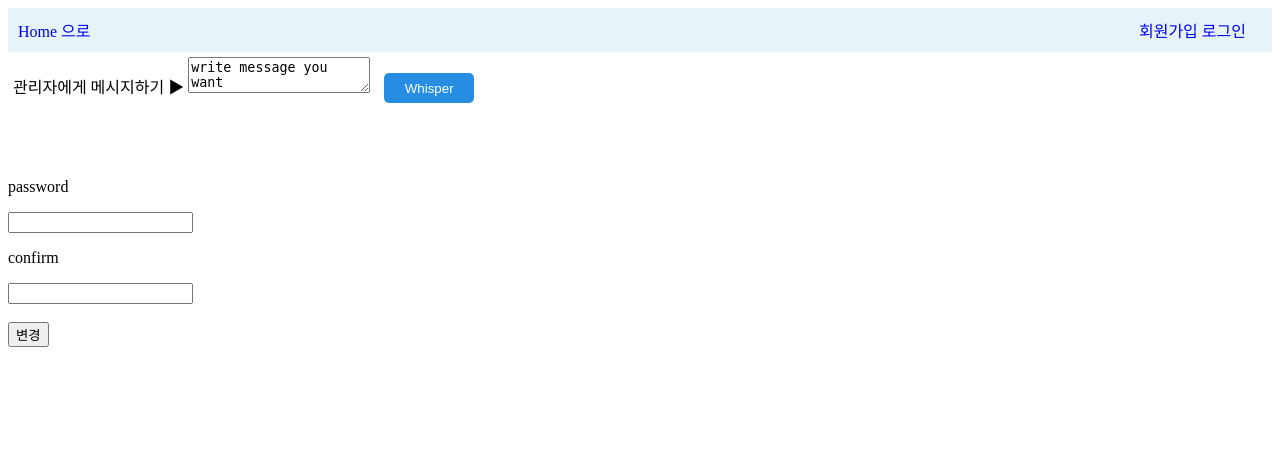
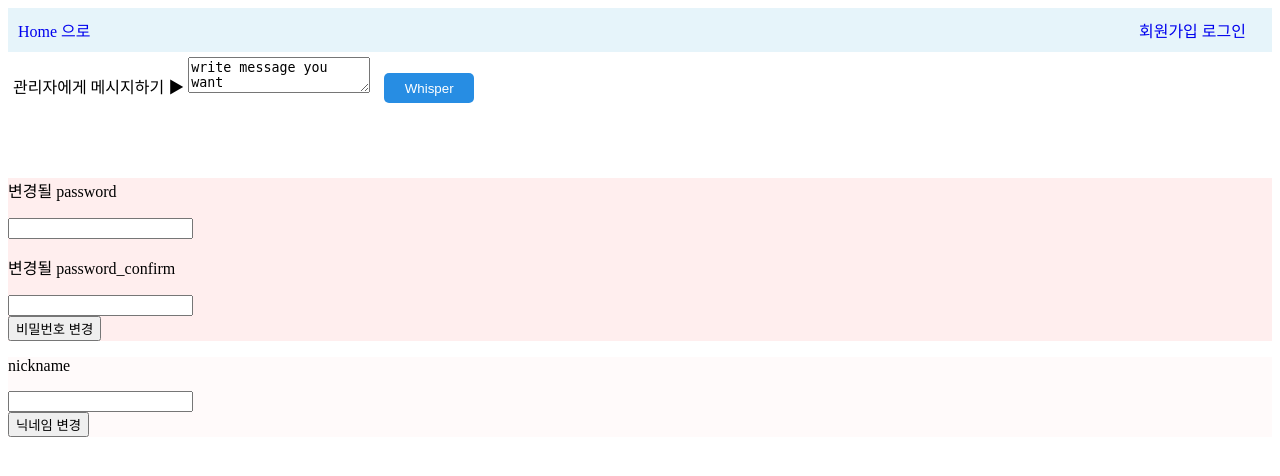
Before and after one commit to kitty-700/General_Web_Site, a Django app: page /sign/my_page/ in a window 1280 px wide. Shown: the top 476 px of the page. Run offline with Django 3.2, Linux system fonts and the light colour scheme; some libraries are stand-ins or nearby versions.

Commit message:
(feat) 회원가입 및 My 페이지에 닉네임 항목 추가

```diff
--- a/GPWS/app_sign/templates/app_sign/my_page.html
+++ b/GPWS/app_sign/templates/app_sign/my_page.html
@@ -5,24 +5,38 @@
 
 <br>
 <br>
-<form method="POST" action="{% url 'app_sign:my_page' %}">
-    {% csrf_token %}
 <br>
 {% if user.is_authenticated %}
-        Hello! {{ user.user_id }}
+    Hello! {{ user.username }}
 {% endif %}
-    <p>password</p>
+<div style="background-color: #ff000011;">
+    <form method="POST" action="{% url 'app_sign:my_page_change_password' %}">
+        {% csrf_token %}
+        <p>변경될 password</p>
         <input type="password" name="password">
         <br>
-    <p>confirm</p>
+        <p>변경될 password_confirm </p>
         <input type="password" name="password_confirm">
         <br>
+        <input type="submit" value="비밀번호 변경">
+    </form>
+    {% if error_password %}
+        {{ error_password }}
+    {% endif %}
+</div>
+
+<div style="background-color: #ff000005;">
+    <form method="POST" action="{% url 'app_sign:my_page_change_nickname' %}">
+        {% csrf_token %}
+        <p>nickname</p>
+        <input type="text" name="nickname">
         <br>
-    <input type="submit" value="변경">
+        <input type="submit" value="닉네임 변경">
     </form>
+    {% if error_nickname %}
+        {{ error_nickname }}
+    {% endif %}
+</div>
 
-{% if error %}
-    {{ error }}
-{% endif %}
 
 {% endblock %}
--- a/GPWS/app_sign/urls.py
+++ b/GPWS/app_sign/urls.py
@@ -9,4 +9,6 @@ urlpatterns = [
     path('login/',      Login.as_view(),  name='login'),
     path('logout/',     Logout.as_view(), name='logout'),
     path('my_page/',     MyPage.as_view(), name='my_page'),
+    path('my_page_change_password/',     MyPageChangePassword.as_view(), name='my_page_change_password'),
+    path('my_page_change_nickname/',     MyPageChangeNickname.as_view(), name='my_page_change_nickname'),
 ]
--- a/GPWS/app_sign/views.py
+++ b/GPWS/app_sign/views.py
@@ -14,12 +14,17 @@ class SignUp(View):
 
     def post(self, request, *args, **kwargs):
         # return 시 가입 페이지에 데이터가 남도록 context 딕셔너리 유지
-        context             = {'user_id': request.POST['user_id']}
 
         user_id             = request.POST['user_id']
         password            = request.POST['password']
         password_confirm    = request.POST['password_confirm']
+        nickname            = request.POST['nickname']
 
+        context             = {'user_id'         : user_id,
+                               'password'        : password,
+                               'password_confirm': password_confirm,
+                               'nickname'        : nickname,
+                               }
         # Fail Case 1. user_id 유효성
         # Fail Case 1-1.
         if re.compile(r'[^a-zA-Z0-9_]').findall(user_id):
@@ -45,9 +50,23 @@ class SignUp(View):
             context['error'] = '비밀번호 확인 값이 다릅니다.'
             return render(request, 'app_sign/sign_up.html', context=context)
 
+        # Fail Case 3. nickname 유효성
+        # Fail Case 3-1.
+        if nickname == '':
+            context['error'] = 'nickname 을 입력해주세요.'
+            return render(request, 'app_sign/sign_up.html', context=context)
+        # Fail Case 3-2.
+        if len(nickname) >= 20:
+            context['error'] = 'nickname 는 25자 미만이어야 합니다.'
+            return render(request, 'app_sign/sign_up.html', context=context)
+        # Fail Case 3-3.
+        if User.objects.filter(first_name=nickname).exists(): # 닉네임 안 적으면 봐줌
+            context['error'] = '이미 존재하는 닉네임입니다.'
+            return render(request, 'app_sign/sign_up.html', context=context)
+
         # Save
         try:
-            user = User.objects.create_user(username=user_id, password=password)
+            user = User.objects.create_user(username=user_id, password=password, first_name=nickname)
         except Exception as ex:
             context['error'] = f'신규 유저 생성 실패 [error:{ str(ex) }]'
             return render(request, 'app_sign/sign_up.html', context=context)
@@ -90,12 +109,12 @@ class Logout(View):
         return redirect('/')
 
 
-# 회원 정보 수정
+# My 페이지
 class MyPage(View):
-    # 내부적으로 dispatch()을 통해 HTTP Method 를 식별하여 get(), post(),... 등을 호출
     def get(self, request, *args, **kwargs):
         return render(request, 'app_sign/my_page.html')
-
+#  My 페이지 - 비밀번호 수정
+class MyPageChangePassword(View):
     def post(self, request, *args, **kwargs):
         context = {'password': ''}
 
@@ -104,12 +123,12 @@ class MyPage(View):
 
         # Fail Case 1. password와 confirm에 입력된 값이 같다면
         if password != password_confirm:
-            context['error'] = '비밀번호 확인 값이 다릅니다.'
+            context['error_password'] = '비밀번호 확인 값이 다릅니다.'
             return render(request, 'app_sign/my_page.html', context=context)
 
         # Fail Case 2. password 공백
         if password == '':
-            context['error'] = '비밀번호를 입력해주세요.'
+            context['error_password'] = '비밀번호를 입력해주세요.'
             return render(request, 'app_sign/my_page.html', context=context)
 
         # Save
@@ -118,6 +137,40 @@ class MyPage(View):
             user.set_password(password)
             user.save()
         except Exception as ex:
+            context['error_password'] = f'변경 실패.... { str(ex) }'
+            return render(request, 'app_sign/my_page.html', context=context)
+
+        # 로그인
+        auth.login(request, user)
+        return redirect('/')
+
+#  My 페이지 - 닉네임 수정
+class MyPageChangeNickname(View):
+    def post(self, request, *args, **kwargs):
+
+        nickname            = request.POST['nickname']
+
+        context = {'nickname': nickname}
+
+        # Fail Case 3-1.
+        if nickname == '':
+            context['error_nickname'] = 'nickname 을 입력해주세요.'
+            return render(request, 'app_sign/my_page.html', context=context)
+        # Fail Case 3-2.
+        if len(nickname) >= 20:
+            context['error_nickname'] = 'nickname 는 25자 미만이어야 합니다.'
+            return render(request, 'app_sign/my_page.html', context=context)
+        # Fail Case 3-3.
+        if User.objects.filter(first_name=nickname).exists(): # 닉네임 안 적으면 봐줌
+            context['error_nickname'] = '이미 존재하는 닉네임입니다.'
+            return render(request, 'app_sign/my_page.html', context=context)
+
+        # Save
+        try:
+            user = request.user
+            user.first_name = nickname
+            user.save()
+        except Exception as ex:
             context['error'] = f'변경 실패.... { str(ex) }'
             return render(request, 'app_sign/my_page.html', context=context)
 
```
Also changed, not shown: GPWS/app_sign/templates/app_sign/sign_up.html (+14 -6 lines). Lines whose indentation alone changed are shown as unchanged.
